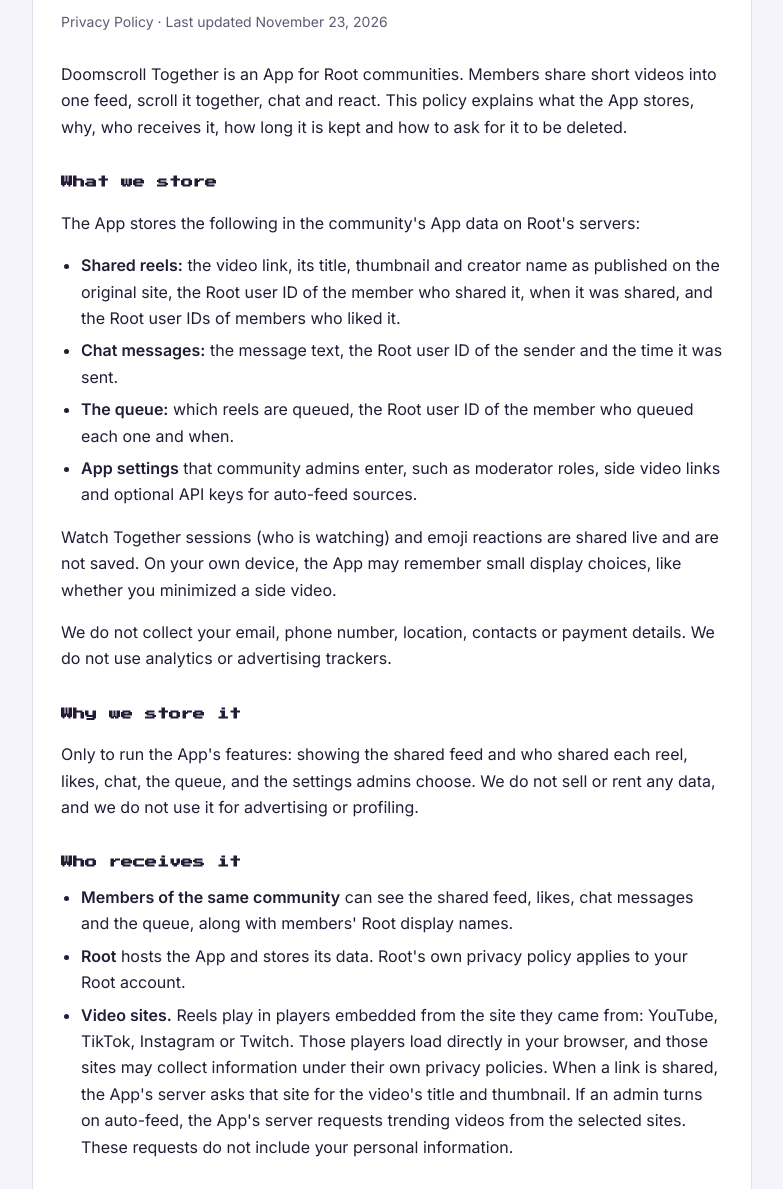
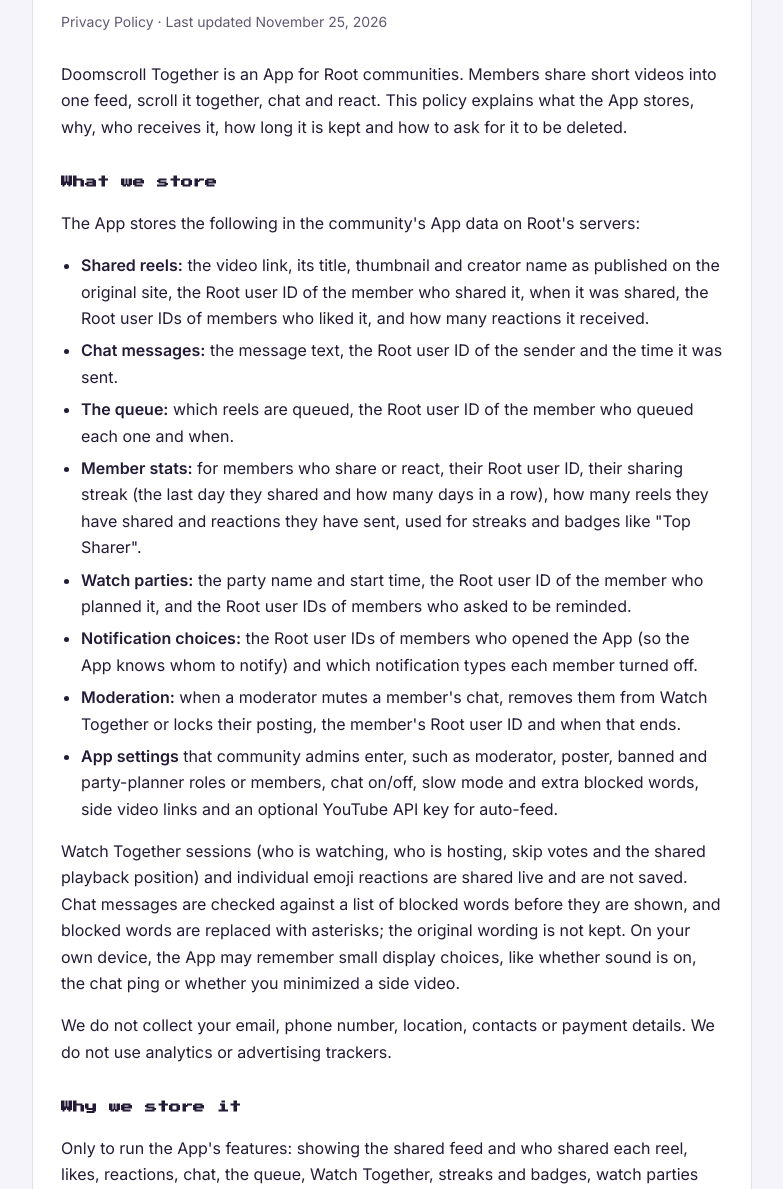
Before and after one commit to doomscrolltogether/doomscroll-together-privacy, a plain HTML site: page index.html in a window 1280 px wide. Shown: the part 109-1298 px from the top of the page, without its empty margins (248-1031 px from the left). Drawn offline with Linux system fonts and the light colour scheme.

Commit message:
Update privacy policy for 1.1.0

```diff
--- a/index.html
+++ b/index.html
@@ -33,29 +33,34 @@
 <main>
 <div class="card">
   <h1>DOOMSCROLL TOGETHER</h1>
-  <p class="sub">Privacy Policy · Last updated November 23, 2026</p>
+  <p class="sub">Privacy Policy · Last updated November 25, 2026</p>
 
   <p>Doomscroll Together is an App for Root communities. Members share short videos into one feed, scroll it together, chat and react. This policy explains what the App stores, why, who receives it, how long it is kept and how to ask for it to be deleted.</p>
 
   <h2>What we store</h2>
   <p>The App stores the following in the community's App data on Root's servers:</p>
   <ul>
-    <li><b>Shared reels:</b> the video link, its title, thumbnail and creator name as published on the original site, the Root user ID of the member who shared it, when it was shared, and the Root user IDs of members who liked it.</li>
+    <li><b>Shared reels:</b> the video link, its title, thumbnail and creator name as published on the original site, the Root user ID of the member who shared it, when it was shared, the Root user IDs of members who liked it, and how many reactions it received.</li>
     <li><b>Chat messages:</b> the message text, the Root user ID of the sender and the time it was sent.</li>
     <li><b>The queue:</b> which reels are queued, the Root user ID of the member who queued each one and when.</li>
-    <li><b>App settings</b> that community admins enter, such as moderator roles, side video links and optional API keys for auto-feed sources.</li>
+    <li><b>Member stats:</b> for members who share or react, their Root user ID, their sharing streak (the last day they shared and how many days in a row), how many reels they have shared and reactions they have sent, used for streaks and badges like "Top Sharer".</li>
+    <li><b>Watch parties:</b> the party name and start time, the Root user ID of the member who planned it, and the Root user IDs of members who asked to be reminded.</li>
+    <li><b>Notification choices:</b> the Root user IDs of members who opened the App (so the App knows whom to notify) and which notification types each member turned off.</li>
+    <li><b>Moderation:</b> when a moderator mutes a member's chat, removes them from Watch Together or locks their posting, the member's Root user ID and when that ends.</li>
+    <li><b>App settings</b> that community admins enter, such as moderator, poster, banned and party-planner roles or members, chat on/off, slow mode and extra blocked words, side video links and an optional YouTube API key for auto-feed.</li>
   </ul>
-  <p>Watch Together sessions (who is watching) and emoji reactions are shared live and are not saved. On your own device, the App may remember small display choices, like whether you minimized a side video.</p>
+  <p>Watch Together sessions (who is watching, who is hosting, skip votes and the shared playback position) and individual emoji reactions are shared live and are not saved. Chat messages are checked against a list of blocked words before they are shown, and blocked words are replaced with asterisks; the original wording is not kept. On your own device, the App may remember small display choices, like whether sound is on, the chat ping or whether you minimized a side video.</p>
   <p>We do not collect your email, phone number, location, contacts or payment details. We do not use analytics or advertising trackers.</p>
 
   <h2>Why we store it</h2>
-  <p>Only to run the App's features: showing the shared feed and who shared each reel, likes, chat, the queue, and the settings admins choose. We do not sell or rent any data, and we do not use it for advertising or profiling.</p>
+  <p>Only to run the App's features: showing the shared feed and who shared each reel, likes, reactions, chat, the queue, Watch Together, streaks and badges, watch parties and reminders, notifications, moderation, and the settings admins choose. We do not sell or rent any data, and we do not use it for advertising or profiling.</p>
 
   <h2>Who receives it</h2>
   <ul>
-    <li><b>Members of the same community</b> can see the shared feed, likes, chat messages and the queue, along with members' Root display names.</li>
+    <li><b>Members of the same community</b> can see the shared feed, likes, reaction counts, chat messages, the queue, who is watching together, sharing streaks and badges, and planned watch parties, along with members' Root display names. Moderation status (muted, removed or locked) is only shown to the member it applies to.</li>
+    <li><b>Notifications</b> are sent through Root's notification system to members who have not turned them off, for example when Watch Together starts, when people join, when reels are queued or when a watch party they asked to be reminded about starts. They include display names and reel or party titles.</li>
     <li><b>Root</b> hosts the App and stores its data. Root's own privacy policy applies to your Root account.</li>
-    <li><b>Video sites.</b> Reels play in players embedded from the site they came from: YouTube, TikTok, Instagram or Twitch. Those players load directly in your browser, and those sites may collect information under their own privacy policies. When a link is shared, the App's server asks that site for the video's title and thumbnail. If an admin turns on auto-feed, the App's server requests trending videos from the selected sites. These requests do not include your personal information.</li>
+    <li><b>Video sites.</b> Reels play in players embedded from the site they came from: YouTube or TikTok. Those players load directly in your browser, and those sites may collect information under their own privacy policies. When a link is shared, the App's server asks that site for the video's title and thumbnail. If an admin turns on auto-feed, the App's server requests trending YouTube Shorts. These requests do not include your personal information.</li>
   </ul>
 
   <h2>How long we keep it</h2>
@@ -63,6 +68,9 @@
     <li><b>Chat:</b> only the most recent 100 messages are kept. Older messages are deleted automatically.</li>
     <li><b>Reels:</b> the feed keeps at most 500 reels. The oldest are removed automatically as new ones arrive.</li>
     <li><b>Queue:</b> an entry is removed when its reel is played or removed.</li>
+    <li><b>Watch parties:</b> removed 2 hours after their start time, or when cancelled.</li>
+    <li><b>Moderation:</b> mutes and Watch Together removals are deleted once they end. Posting locks stay until a moderator unlocks them.</li>
+    <li><b>Members who opened the App:</b> at most the 5,000 most recent are kept for notifications.</li>
     <li>Data stays until it is removed this way, deleted by a member or moderator, or deleted on request.</li>
   </ul>
 
```
